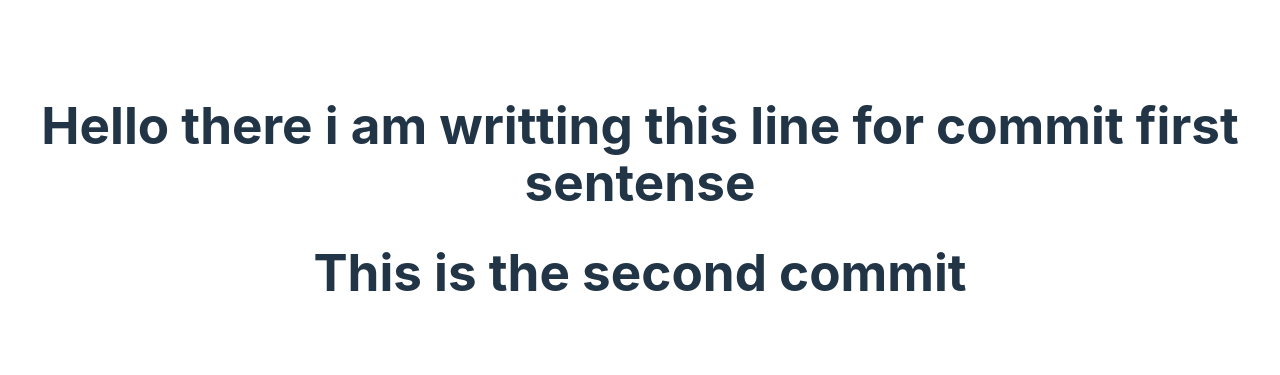
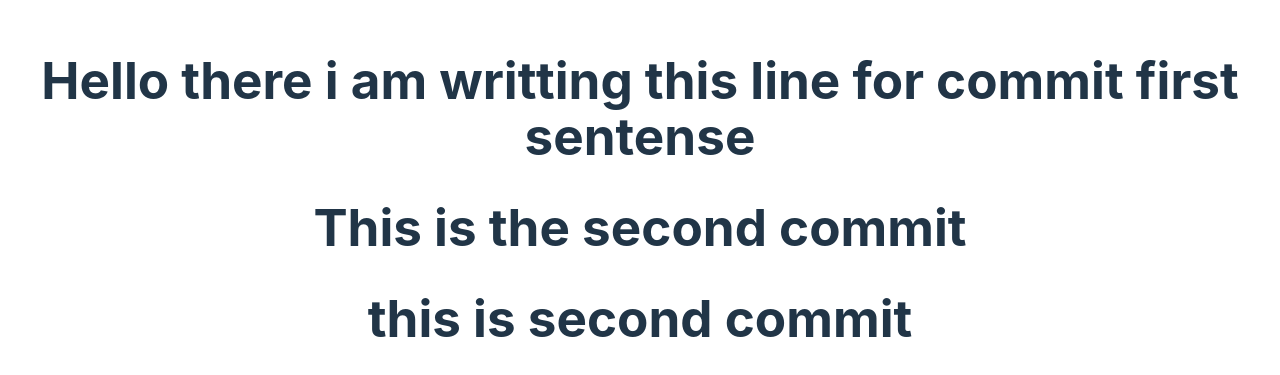
Before and after one commit to Shivam8100/learning, a React (Vite) app: page / in a window 1280 px wide. Shown: the part 201-576 px from the top of the page. Built offline with nearby package versions, Linux system fonts and the light colour scheme.

Commit message:
added third commit

```diff
--- a/src/App.tsx
+++ b/src/App.tsx
@@ -8,6 +8,7 @@ function App() {
     <div className="App">
       <h1>Hello there i am writting this line for commit first sentense</h1>
       <h1>This is the second commit</h1>
+      <h1>this is second commit</h1>
 
     </div>
   )
```
